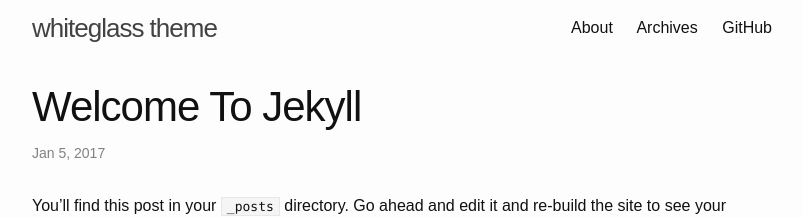
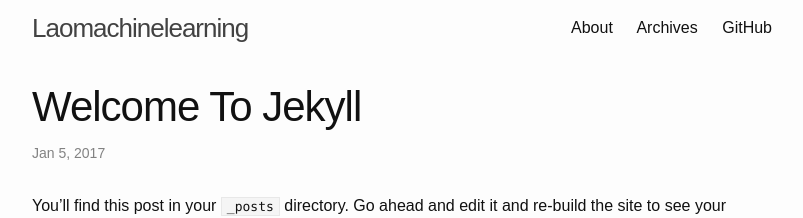
Before and after one commit to laomachinelearning/laomachinelearning.github.io, a Jekyll site: the page built from index.html, in a window 1280 px wide and 900 px high. Shown: the top 218 px of the window, without its empty margins (238-1041 px from the left). Built offline with Jekyll 4.4.1, drawn with Linux system fonts in a browser that asks for light colours; the list of posts is cut into pages by our own code.

Commit message:
update config filee add lao

```diff
--- a/_config.yml
+++ b/_config.yml
@@ -13,9 +13,9 @@
 # you will see them accessed via {{ site.title }}, {{ site.author }}, and so on.
 # You can create any custom variable you would like, and they will be accessible
 # in the templates via {{ site.myvariable }}.
-title: whiteglass theme
+title: Laomachinelearning
 author: Yous
-description: Minimal, responsive Jekyll theme for hackers.
+description: Lao community for Machine Learning and Deep Learning ຊຸມຊົນຮຽນຮູ້ machine learning ແລະ deep learning ຂອງລາວ.
 #baseurl: "/whiteglass" # the subpath of your site, e.g. /blog
 url: "https://laomachinelearning.github.io/" # the base hostname & protocol for your site, e.g. http://example.com
 lang: en
```
